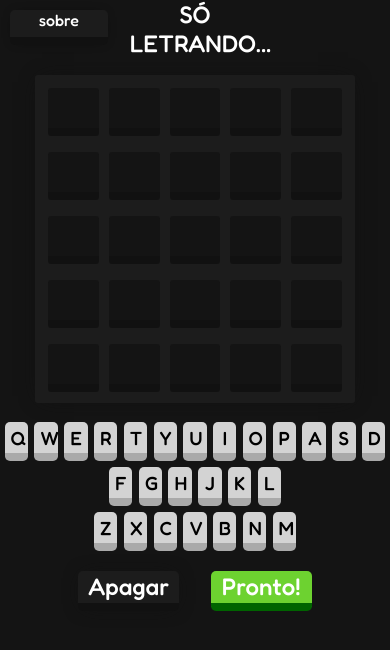
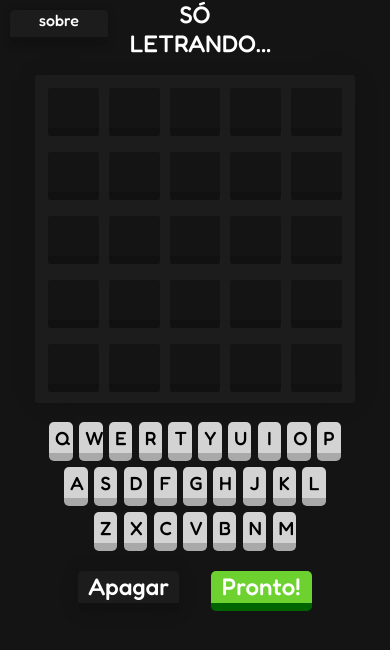
Before and after one commit to mendessgabriel/soletrando, a React (Create React App) app: page / in a window 390 px wide. Shown: the top 650 px of the page. Built offline with nearby package versions, Linux system fonts and the light colour scheme.

Commit message:
Ajuste keyboard

```diff
--- a/src/App.css
+++ b/src/App.css
@@ -11,7 +11,7 @@
         width: 25vw!important;
     }
     .keyboard {
-        width: 100vw!important;
+        width: 80vw!important;
     }
     .letter-btn {
         width: 6vw!important;
```
